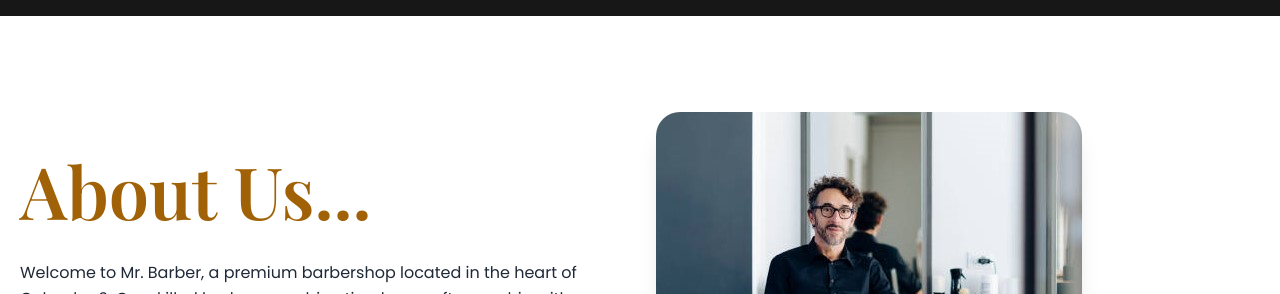
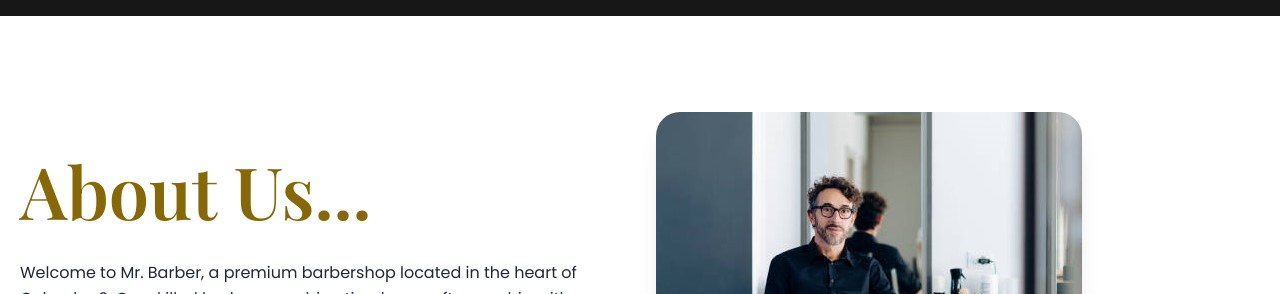
Before and after one commit to PawaniMekhala/mr_barber, a React (Create React App) app: page / in a window 1280 px wide. Shown: the part 980-1274 px from the top of the page. Built offline with nearby package versions, Linux system fonts and the light colour scheme; a web font is replaced by a local one.

Commit message:
refactor: update text color

```diff
--- a/src/components/AboutUs.jsx
+++ b/src/components/AboutUs.jsx
@@ -10,7 +10,7 @@ const AboutUs = () => {
             <div className="w-full flex-col justify-start lg:items-start items-center gap-10 inline-flex">
               <div className="w-full flex-col justify-start lg:items-start items-center gap-4 flex">
                 {/* heading  */}
-                <h1 className="text-7xl font-semibold font-playfair text-yellow-700 leading-normal lg:text-start text-center">
+                <h1 className="text-7xl font-semibold font-playfair text-gold-700 leading-normal lg:text-start text-center">
                   About Us...
                 </h1>
                 <p className="text-gray-800 text-base font-normal font-poppins leading-relaxed lg:text-start text-center">
```
